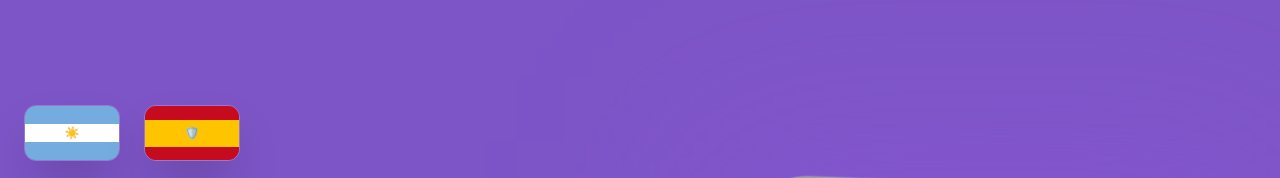
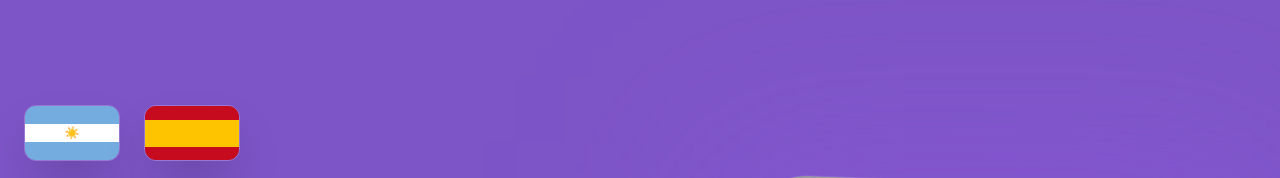
Before and after one commit to Marketing-Newtec/newtec-sitioweb, a React (Vite) app: page / in a window 1280 px wide. Shown: the part 3380-3558 px from the top of the page. Built offline with nearby package versions, Linux system fonts and the light colour scheme; grey boxes are pictures that could not be loaded.

Commit message:
Quité icono de bandera España

```diff
--- a/components/OriginSection.tsx
+++ b/components/OriginSection.tsx
@@ -31,7 +31,7 @@ export const OriginSection: React.FC = () => {
               className="flex flex-col w-24 h-14 rounded-xl overflow-hidden shadow-2xl border border-white/20 aura-glow"
             >
               <div className="bg-[#C60B1E] h-1/4"></div>
-              <div className="bg-[#FFC400] h-1/2 flex items-center justify-center text-xs">🛡️</div>
+              <div className="bg-[#FFC400] h-1/2 flex items-center justify-center text-xs"></div>
               <div className="bg-[#C60B1E] h-1/4"></div>
             </motion.div>
           </motion.div>
```
